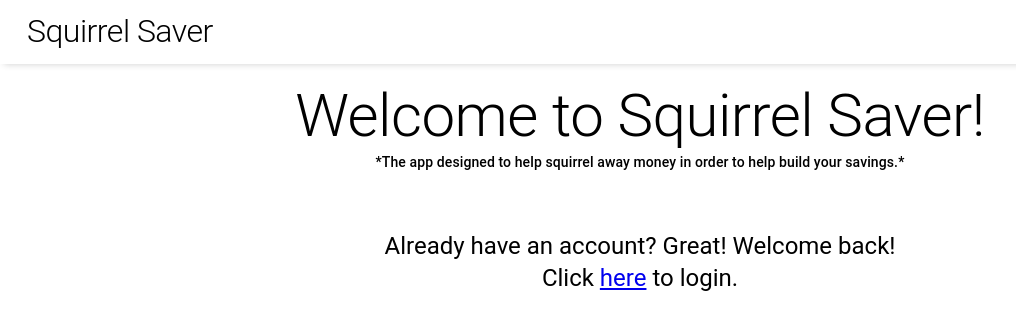
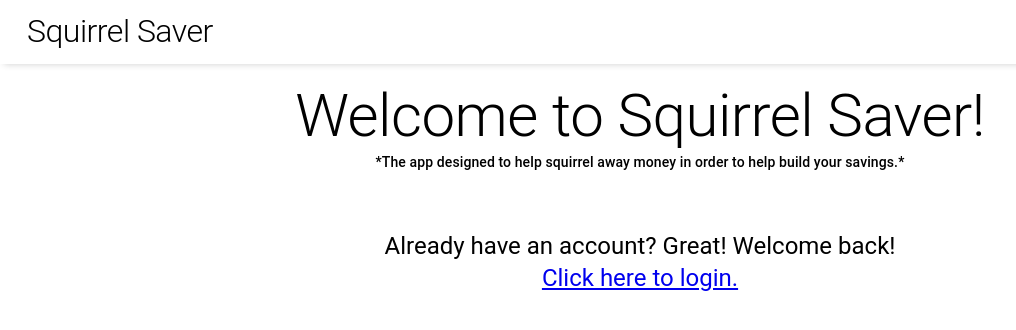
Before and after one commit to lbmerchant93/squirrel-saver-fe, a React (Create React App) app: page / in a window 1280 px wide. Shown: the top 330 px of the page, without its empty margins (0-1016 px from the left). Built offline with nearby package versions, Linux system fonts and the light colour scheme; no server answers.

Commit message:
Break apart LandingPage tests to be more specific

```diff
--- a/src/pages/LandingPage/LandingPage.tsx
+++ b/src/pages/LandingPage/LandingPage.tsx
@@ -11,7 +11,8 @@ const LandingPage = () => {
     <LandingPageContainer>
       <Typography variant='h2'>Welcome to Squirrel Saver!</Typography>
       <Typography variant='subtitle2'>*The app designed to help squirrel away money in order to help build your savings.*</Typography>
-      <Typography variant='h5' my={7}>Already have an account? Great! Welcome back!<br/>Click <Link to={`${PossibleRoutes.LOGIN}`}>here</Link> to login.</Typography>
+      <Typography variant='h5' mt={7}>Already have an account? Great! Welcome back!</Typography>
+      <Typography variant='h5'><Link to={`${PossibleRoutes.LOGIN}`}>Click here to login.</Link></Typography>
     </LandingPageContainer>
   )
 }
```
Also changed, not shown: 1 other file (tests, documents, lock files or other folders).
